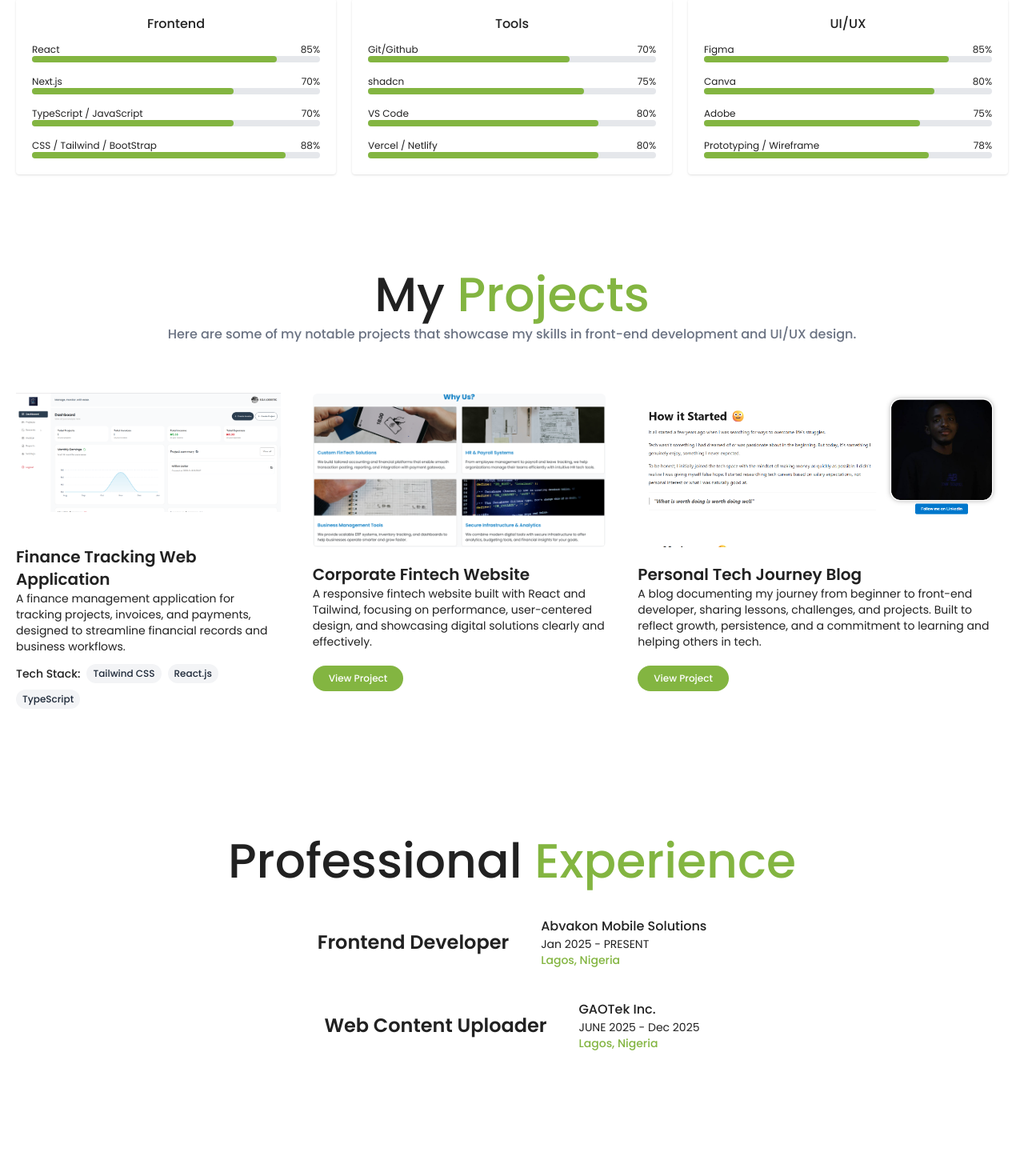
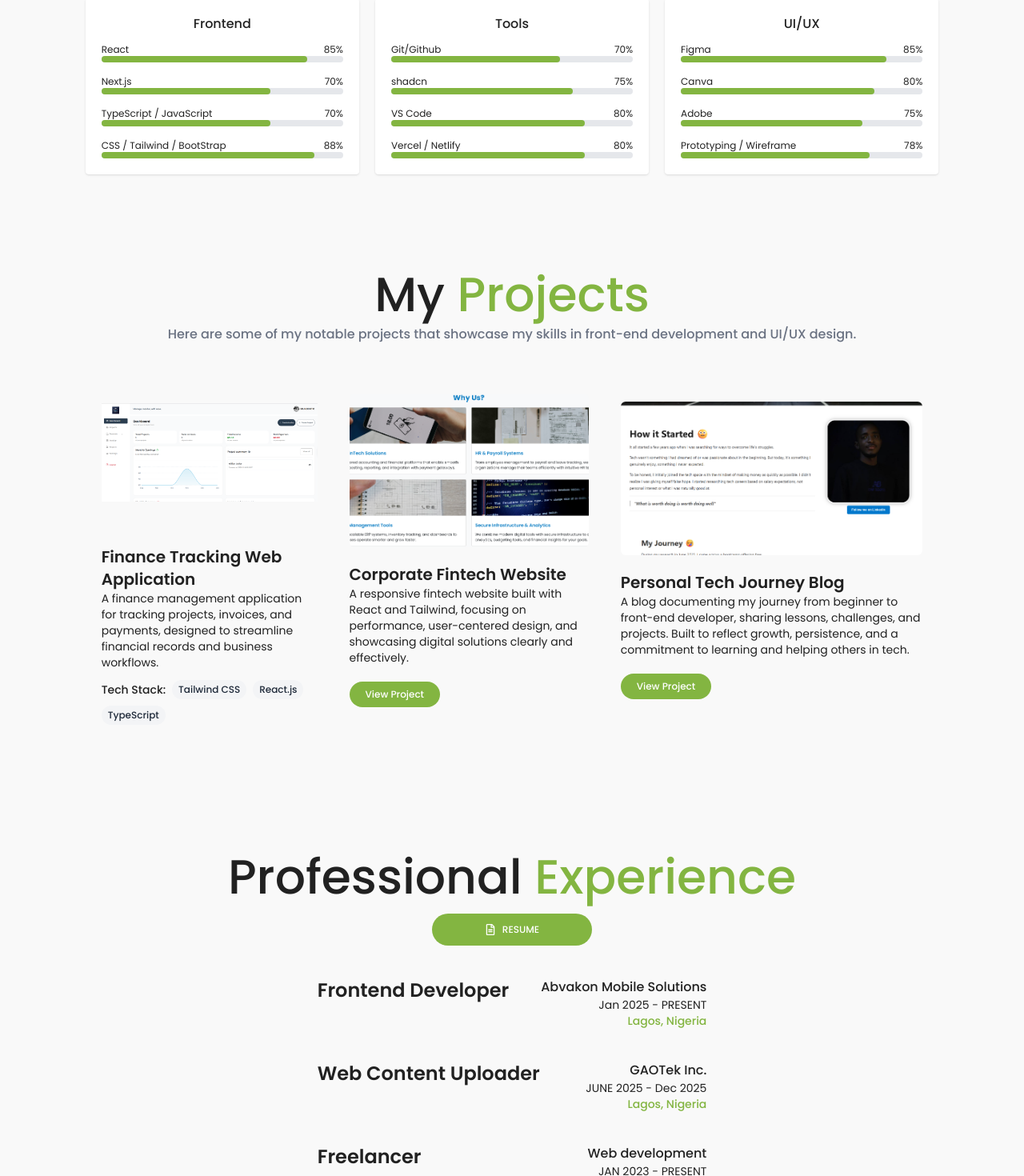
Before and after one commit to Joshua-olagunju/REACT-PORTFOLIO, a React (Vite) app: page / in a window 1280 px wide. Shown: the part 1196-2666 px from the top of the page at 80% size. Before the commit the page ends 2550 px from the top, so only its background shows below. Built offline with nearby package versions, Linux system fonts and the light colour scheme.

Commit message:
Working on Invoice

```diff
--- a/src/index.css
+++ b/src/index.css
@@ -16,6 +16,7 @@
 body {
   overflow-x: hidden;
   color: #212121;
+  background-color: #f9f9f9;
 }
 /*==================================
         Webkit Styling
--- a/src/pages/experience.tsx
+++ b/src/pages/experience.tsx
@@ -1,21 +1,35 @@
+import { Button } from "../components/button";
+
+import { FaRegFileAlt } from "react-icons/fa";
+
 export function Experience() {
   return (
     <section
       id="experience"
       className="   !py-10   flex flex-col  justify-center gap-10 !px-5 !px:md-20 "
     >
-      <div className=" !text-start  flex flex-col gap-2">
+      <div className="   w-full flex flex-col gap-4 items-start md:items-center justify-center">
         <div className="   text-start md:text-center flex flex-col gap-2">
           <h1 className="text-6xl font-[500] mb-0">
             Professional <span className="text-[#83b541]">Experience</span>
           </h1>
         </div>
+        <Button
+          text="RESUME"
+          size="small"
+          className="w-50 py-3 "
+          buttonBackground="green"
+          icon={<FaRegFileAlt />}
+          href="https://drive.google.com/file/d/1F5_aK8NCaFkAE-BxBaQgNYMu4h78Ps9_/view?usp=drive_link"
+          target="_blank"
+          rel="noreferrer"
+        />
       </div>
-
-      <div className="flex  gap-10 items-center justify-center flex-1 ">
+      <div className="flex flex-col text-start items-start w-fit !mx-auto justify-start gap-10">
+        <div className="flex  gap-10 items-start justify-between w-full flex-1 ">
           <h3 className="text-2xl font-[600]">Frontend Developer</h3>
 
-        <div>
+          <div className="text-right">
             <p className="text-md max-w-3xl font-[500]">
               Abvakon Mobile Solutions
             </p>
@@ -25,18 +39,27 @@ export function Experience() {
             </p>
           </div>
         </div>
-      <div className="flex  gap-10 items-center justify-center flex-1 ">
+        <div className="flex  gap-10 items-start justify-between w-full flex-1 ">
           <h3 className="text-2xl font-[600]">Web Content Uploader</h3>
-        <div>
-          <p className="text-md max-w-3xl font-[500]">
-          GAOTek Inc.
-          </p>
+          <div className="text-right">
+            <p className="text-md max-w-3xl font-[500]">GAOTek Inc.</p>
             <p className="text-sm max-w-3xl ">JUNE 2025 - Dec 2025</p>
             <p className="text-sm max-w-3xl text-[#83b541] font-[500]">
               Lagos, Nigeria{" "}
             </p>
           </div>
         </div>
+        <div className="flex  gap-10 items-start justify-between w-full flex-1 ">
+          <h3 className="text-2xl font-[600]">Freelancer</h3>
+          <div className="text-right">
+            <p className="text-md max-w-3xl font-[500]">Web development</p>
+            <p className="text-sm max-w-3xl ">JAN 2023 - PRESENT</p>
+            <p className="text-sm max-w-3xl text-[#83b541] font-[500]">
+              Lagos, Nigeria{" "}
+            </p>
+          </div>
+        </div>
+      </div>
     </section>
   );
 }
--- a/src/pages/project.tsx
+++ b/src/pages/project.tsx
@@ -10,9 +10,9 @@ export function Project() {
   return (
     <section
       id="projects"
-      className="py-20 md:py-30 flex flex-col items-center justify-center gap-10 !px-5 !md:px-20 !lg:mx-10"
+      className="py-20 md:py-30 flex flex-col items-center justify-center gap-10  w-full lg:w-5/6 !mx-auto   "
     >
-      <div className="flex flex-col gap-2 items-center justify-center">
+      <div className="flex flex-col gap-2 !mx-5 items-center justify-center">
         <div className="   text-start md:text-center flex flex-col gap-2">
           <h1 className="text-6xl font-[500] mb-0">
             My <span className="text-[#83b541]">Projects</span>
@@ -26,7 +26,7 @@ export function Project() {
           </h3>
         </div>
       </div>
-      <div className=" flex items-center flex-col md:flex-row justify-center !lg:mx-40 gap-10">
+      <div className=" flex items-center flex-col md:flex-row justify-center  !lg:mx-40 gap-10 !mx-5">
         {/* Project Card 1 */}
         <div>
           <img
--- a/src/pages/skill.tsx
+++ b/src/pages/skill.tsx
@@ -7,7 +7,7 @@ export function Skill() {
   // ==================================
   return (
     <>
-      <div className="flex flex-col gap-10  w-full" id="skills">
+      <div className="flex flex-col gap-10 w-full  !mx-5 lg:w-5/6 !mx-auto justify-center items-center" id="skills">
         <div className=" !text-center  flex flex-col gap-5 !mx-5">
           <h1 className="text-6xl text-start md:text-center font-[500] mb-0">
             Skills & <span className="text-[#83b541]">Expertise</span>
@@ -21,8 +21,8 @@ export function Skill() {
           </div>
         </div>
 
-        <div className="  !mx-5  flex flex-col gap-5 md:flex-row justify-center items-center">
-          <div className="shadow-sm p-5 rounded flex gap-3  flex-col w-full md:w-1/2">
+        <div className="w-full !mx-5 flex flex-col gap-5 md:flex-row justify-center items-center">
+          <div className="shadow-sm p-5 rounded flex gap-3 bg-white flex-col w-full ">
             <div className="mb-5 text-center text-1xl font-[500]">
               <h1>Frontend</h1>
             </div>
@@ -78,7 +78,7 @@ export function Skill() {
               </div>
             </div>
           </div>
-          <div className="shadow-sm p-5 rounded flex gap-3  flex-col w-full md:w-1/2">
+          <div className="shadow-sm p-5 rounded flex gap-3  bg-white  flex-col w-full  ">
             <div className="mb-5 text-center text-1xl font-[500]">
               <h1>Tools</h1>
             </div>
@@ -134,7 +134,7 @@ export function Skill() {
               </div>
             </div>
           </div>
-          <div className="shadow-sm p-5 rounded flex gap-3  flex-col w-full md:w-1/2">
+          <div className="shadow-sm p-5 rounded flex gap-3  bg-white  flex-col w-full  ">
             <div className="mb-5 text-center text-1xl font-[500]">
               <h1>UI/UX</h1>
             </div>
```
Lines whose indentation alone changed are shown as unchanged.
